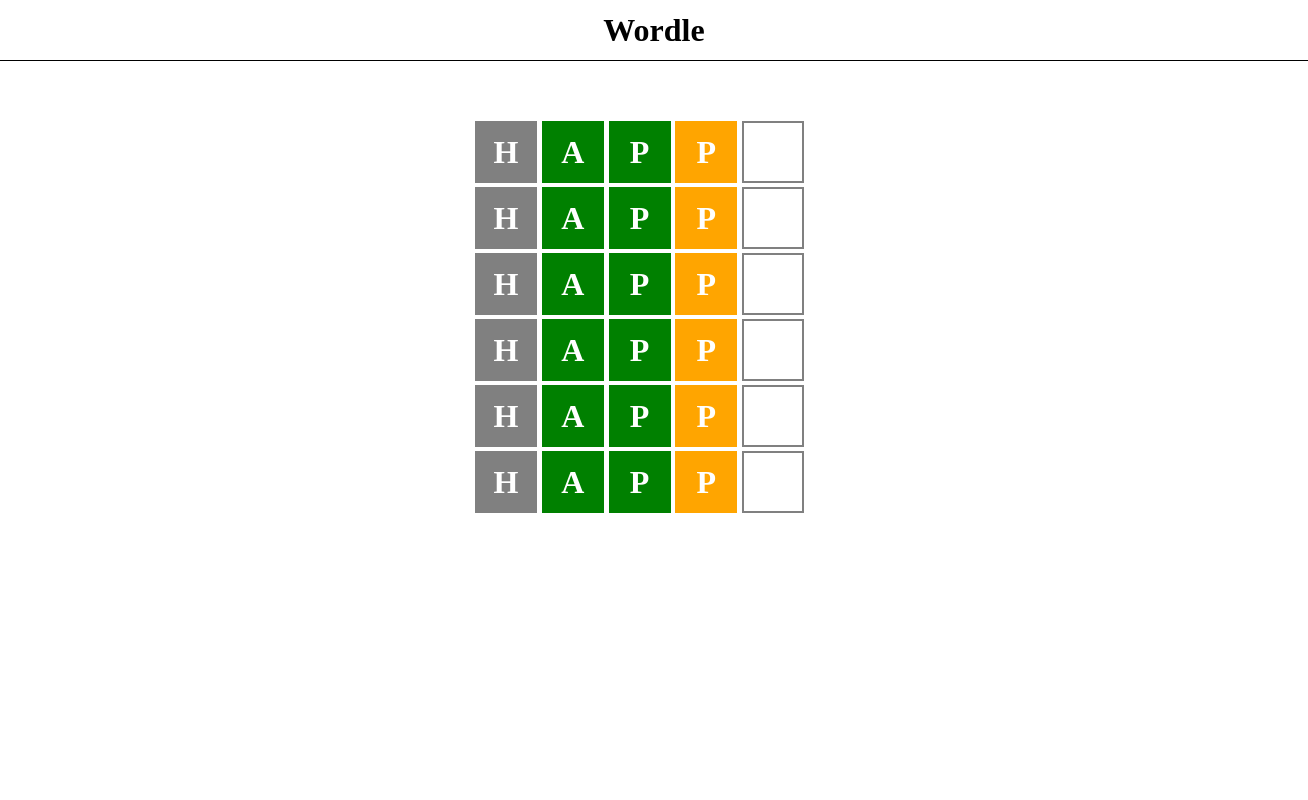
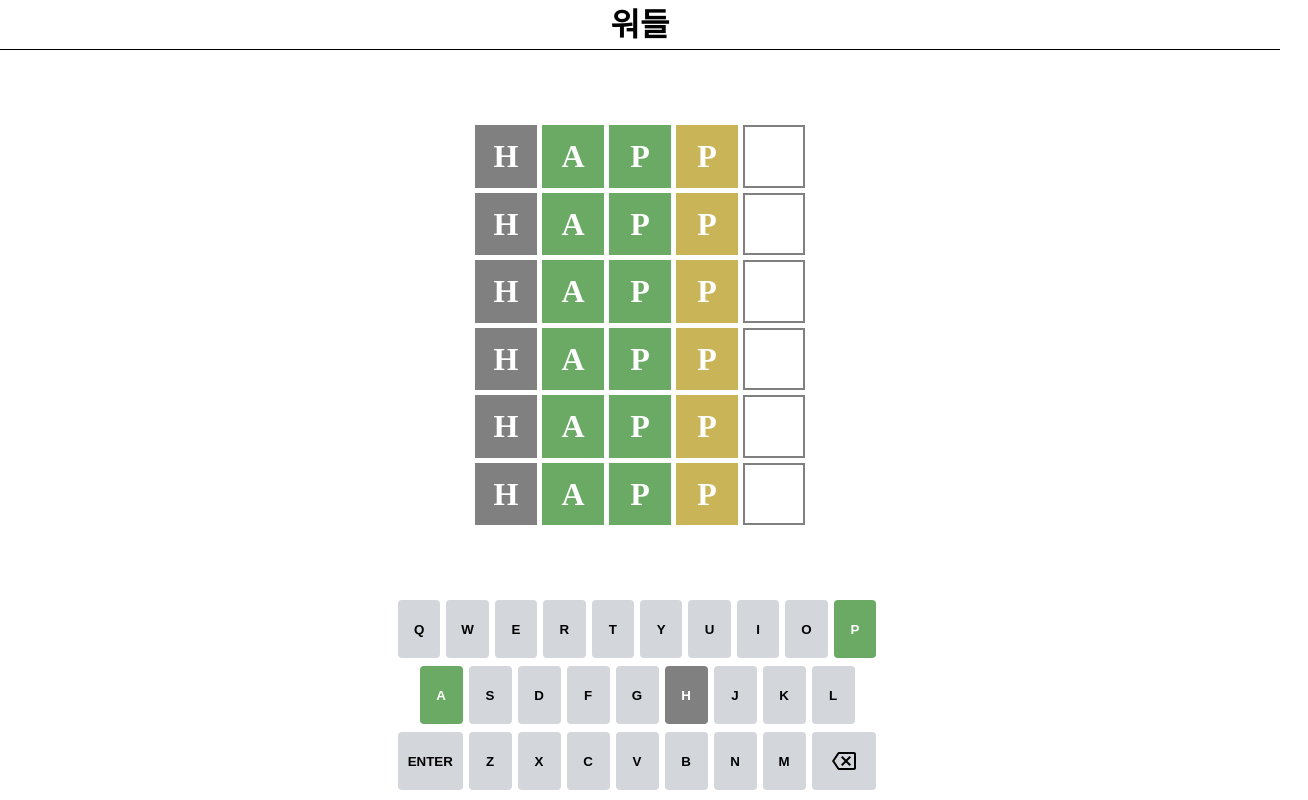
Before and after one commit to Donggggg/vanillaJS-wordle, a website built with webpack: page src/index.html in a window 1280 px wide. Shown: the whole page, 1308 px wide, since content can reach past the window. Built offline with nearby package versions, Linux system fonts and the light colour scheme.

Commit message:
[style] 키보드 퍼블리싱 및 전체 퍼블리싱 수정

```diff
--- a/src/index.html
+++ b/src/index.html
@@ -9,9 +9,10 @@
 
 <body>
     <header>
-        Wordle
+        워들
     </header>
     <div class=game>
+        <div class="game-board-container">
             <div class="game-board">
                 <div class="game-board-row">
                     <div class="game-board-tile wrong">
@@ -116,7 +117,50 @@
                     </div>
                 </div>
             </div>
-        <div class="keyboard"></div>
+        </div>
+        <div class="keyboard">
+            <div class="keyboard-row">
+                <button data-key="q">q</button>
+                <button data-key="w">w</button>
+                <button data-key="e">e</button>
+                <button data-key="r">r</button>
+                <button data-key="t">t</button>
+                <button data-key="y">y</button>
+                <button data-key="u">u</button>
+                <button data-key="i">i</button>
+                <button data-key="o">o</button>
+                <button data-key="p" class="fit">p</button>
+            </div>
+            <div class="keyboard-row">
+                <div class="half-padding"></div>
+                <button data-key="a" class="fit">a</button>
+                <button data-key="s">s</button>
+                <button data-key="d">d</button>
+                <button data-key="f">f</button>
+                <button data-key="g">g</button>
+                <button data-key="h" class="wrong">h</button>
+                <button data-key="j">j</button>
+                <button data-key="k">k</button>
+                <button data-key="l">l</button>
+                <div class="half-padding"></div>
+            </div>
+            <div class="keyboard-row">
+                <button data-key="enter" class="one-half-padding">enter</button>
+                <button data-key="z">z</button>
+                <button data-key="x">x</button>
+                <button data-key="c">c</button>
+                <button data-key="v">v</button>
+                <button data-key="b">b</button>
+                <button data-key="n">n</button>
+                <button data-key="m">m</button>
+                <button data-key="back-space" class="one-half-padding">
+                    <svg xmlns="http://www.w3.org/2000/svg" height="24" viewBox="0 0 24 24" width="24">
+                        <path fill="var(--color-tone-1)"
+                            d="M22 3H7c-.69 0-1.23.35-1.59.88L0 12l5.41 8.11c.36.53.9.89 1.59.89h15c1.1 0 2-.9 2-2V5c0-1.1-.9-2-2-2zm0 16H7.07L2.4 12l4.66-7H22v14zm-11.59-2L14 13.41 17.59 17 19 15.59 15.41 12 19 8.41 17.59 7 14 10.59 10.41 7 9 8.41 12.59 12 9 15.59z">
+                        </path>
+                    </svg></button>
+            </div>
+        </div>
     </div>
 </body>
 
--- a/src/style/main.css
+++ b/src/style/main.css
@@ -1,44 +1,57 @@
 header {
   width: 100%;
+  height: 50px;
+  display: flex;
+  justify-content: center;
+  align-items: center;
   color: black;
   font-size: 32px;
   font-weight: bold;
-  text-align: center;
-  padding: 14px;
-  margin-bottom: 60px;
+  padding: 0px 16px;
   border-bottom: 1px black solid;
+  box-sizing: border-box;
 }
 
 @media (max-width: 400px) {
   header {
     font-size: 20px;
-    margin-bottom: 14px;
   }
 }
 
 .game {
   width: 100%;
+  max-width: 500px;
+  height: calc(100vh - 50px);
+  display: flex;
+  flex-direction: column;
+  margin: 0 auto;
+}
+
+.game-board-container {
   display: flex;
   justify-content: center;
   align-items: center;
+  flex-grow: 1;
+  overflow: hidden;
 }
 
 .game-board {
-  width: 330px;
-  height: 470px;
+  width: 350px;
+  height: 420px;
+  display: grid;
+  grid-template-rows: repeat(6, 1fr);
+  grid-gap: 5px;
+  padding: 10px;
+  box-sizing: border-box;
 }
 
 .game-board-row {
-  width: 100%;
   display: grid;
   grid-template-columns: repeat(5, 1fr);
-  grid-gap: 4px;
-  margin-bottom: 4px;
+  grid-gap: 5px;
 }
 
 .game-board-tile {
-  width: 62px;
-  height: 62px;
   display: flex;
   justify-content: center;
   align-items: center;
@@ -55,15 +68,52 @@
 
 .wrong {
   border: none;
+  color: white;
   background-color: grey;
 }
 
 .exist {
   border: none;
-  background-color: orange;
+  color: white;
+  background-color: #c9b458;
 }
 
 .fit {
   border: none;
-  background-color: green;
+  color: white;
+  background-color: #6aaa64;
 }
+
+.keyboard {
+  height: 200px;
+  padding: 0px 8px;
+  box-sizing: border-box;
+}
+
+.keyboard-row {
+  width: 100%;
+  display: flex;
+  flex-direction: row;
+  margin: 0px auto 8px;
+}
+
+button {
+  flex: 1;
+  height: 58px;
+  display: flex;
+  justify-content: center;
+  align-items: center;
+  background-color: #d3d6da;
+  border-radius: 4px;
+  margin-right: 6px;
+  font-weight: bold;
+  text-transform: uppercase;
+}
+
+.half-padding {
+  flex: 0.5;
+}
+
+.one-half-padding {
+  flex: 1.5;
+}
```
Lines whose indentation alone changed are shown as unchanged.
